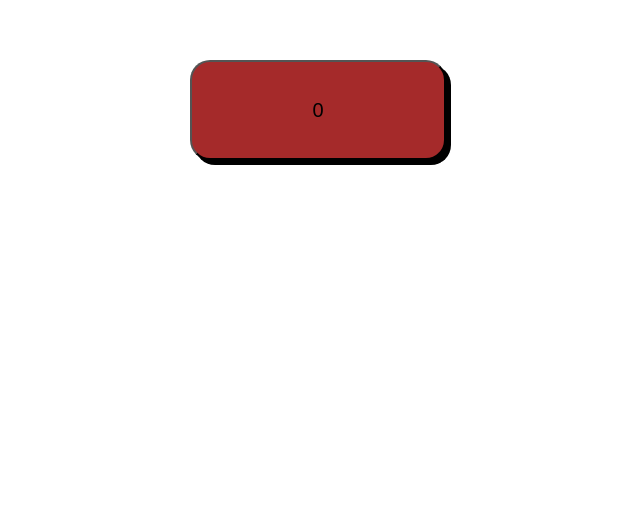
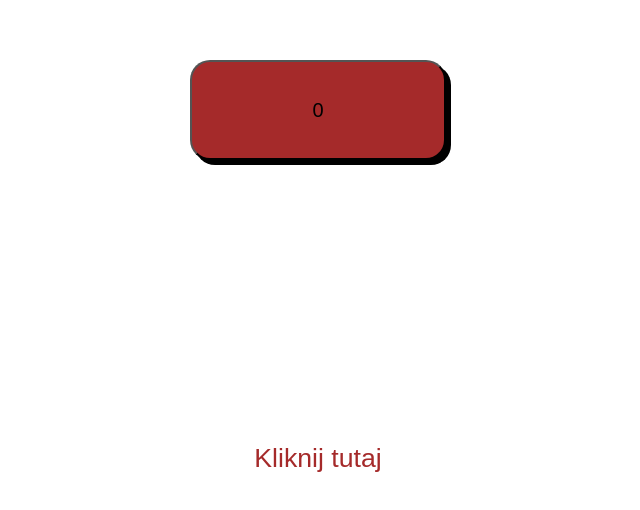
Before and after one commit to BaDo8493/Test1, a plain HTML site: page index.html in a window 1280 px wide. Shown: the part 196-706 px from the top of the page, without its empty margins (322-962 px from the left). Drawn offline with Linux system fonts and the light colour scheme.

Commit message:
Add files via upload

```diff
--- a/Program.js
+++ b/Program.js
@@ -12,12 +12,7 @@ function dodaj()
 }
 }
 
-function un1()
+function test()
 {
-    document.getElementById("unlocked").innerHTML = "Gratulacje!"
+    alert("Test")
 }
-
-function un1k()
-{
-    document.getElementById("unlocked").innerHTML = ""
-}
--- a/index.html
+++ b/index.html
@@ -12,7 +12,8 @@
 <body>
 
 <button type="submit" id="przycisk" onclick="dodaj();">0</button>
-<div id="unlocked"></div>
+
+<p onclick="test();">Kliknij tutaj</p>
 
 
 </body>
--- a/style.css
+++ b/style.css
@@ -15,3 +15,11 @@ body {
     font-family: arial;
     font-size: 20px;
 }
+
+p {
+    color: brown;
+    text-decoration: none;
+    text-align: center;
+    font-size: 20pt;
+    font-family: arial;
+}
```
